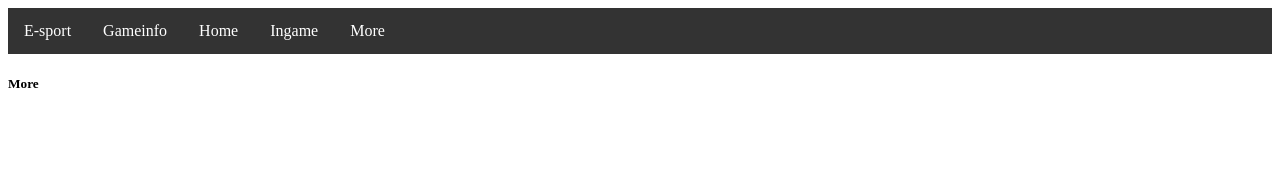
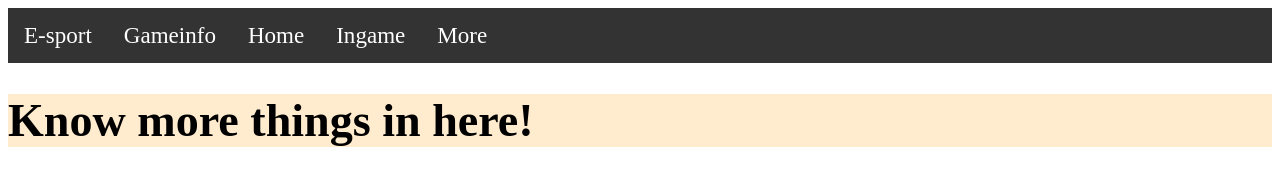
Before and after one commit to hengyesong/introducevalorant, a plain HTML site: page more.html in a window 1280 px wide. Drawn offline with Linux system fonts and the light colour scheme.

Commit message:
hahhahahahah

```diff
--- a/more.html
+++ b/more.html
@@ -1,38 +1,12 @@
 <!DOCTYPE html>
-<html>
+<html lang="en">
 <head>
-<style>
-ul {
-  list-style-type: none;
-  margin: 0;
-  padding: 0;
-  overflow: hidden;
-  background-color: #333;
-}
-
-li {
-  float: left;
-}
-
-li a {
-  display: block;
-  color: white;
-  text-align: center;
-  padding: 14px 16px;
-  text-decoration: none;
-}
-
-li a:hover:not(.active) {
-  background-color: #111;
-}
-
-.active {
-  background-color: #04AA6D;
-}
-</style>
+  <meta charset="UTF-8">
+  <meta name="viewport" content="width=device-width, initial-scale=1.0">
+  <link rel="stylesheet" href="style.css">
 </head>
 <body>
-
+  <header></html>
     <ul>
       <li><a href="E-sport.html">E-sport</a></li>
       <li><a href="gameinfo.html">Gameinfo</a></li>
@@ -40,6 +14,10 @@ li a:hover:not(.active) {
       <li><a href="ingame.html">Ingame</a></li>
       <li><a href="more.html">More</a></li>
     </ul>
-    <h5>More</h5>
+  </header>
+  <main>
+    <h1>Know more things in here!</h1>
+    <p></p>
+  </main>
 </body>
 </html>
--- /dev/null
+++ b/style.css
@@ -0,0 +1,45 @@
+
+h1 {
+	background-color: blanchedalmond;
+}
+
+h3 {
+	background-color: blanchedalmond;
+}
+h2 {
+	background-color: blanchedalmond;
+}
+
+
+
+ul {
+	list-style-type: none;
+	margin: 0;
+	padding: 0;
+	overflow: hidden;
+	background-color: #333;
+  }
+
+  li {
+	float: left;
+  }
+
+  li a {
+	display: block;
+	color: white;
+	text-align: center;
+	padding: 14px 16px;
+	text-decoration: none;
+  }
+
+  li a:hover:not(.active) {
+	background-color: #111;
+  }
+
+  .active {
+	background-color: #04AA6D;
+  }
+
+  html,body {
+	font-size: 120%;
+  }
```
Also changed, not shown: E-sport.html (+8 -33 lines), gameinfo.html (+7 -31 lines), index.html (+5 -31 lines), ingame.html (+5 -30 lines), syle.css (deleted, +0 -8 lines). Lines whose indentation alone changed are shown as unchanged.
